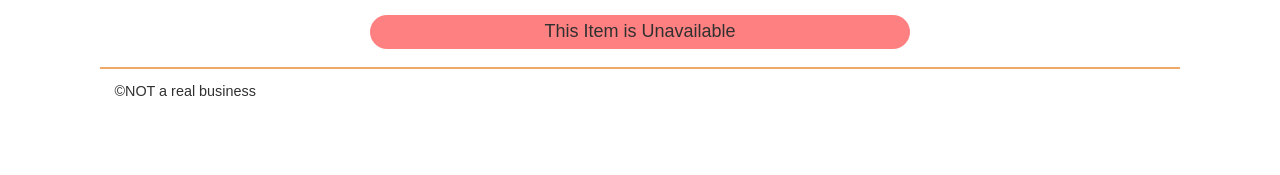
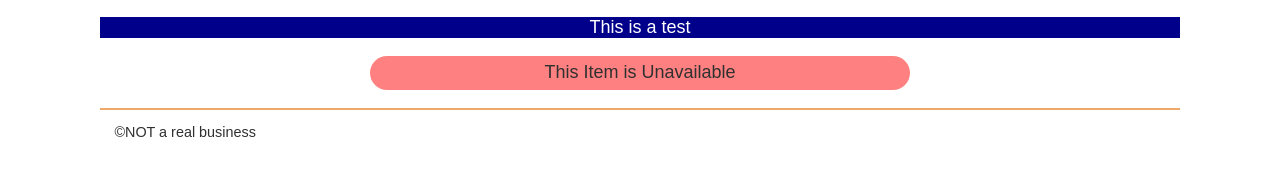
Before and after one commit to sarahaglenn/CSE330-group3, a website built with Vite: page src/product_pages/index.html in a window 1280 px wide. Shown: the part 63-238 px from the top of the page. Built offline with nearby package versions, Linux system fonts and the light colour scheme; files whose address does not match are found by name.

Commit message:
Created an alert module and alerts.json. Alerts can be created in alerts.json and then displayed on the product pages.

```diff
--- /dev/null
+++ b/src/js/alert.mjs
@@ -0,0 +1,21 @@
+async function getAlerts() {
+  const response = await fetch("../json/alerts.json")
+  if (response.ok) {
+    const data = await response.json();
+    if (data.alerts.length > 0) {
+      const alertSection = document.createElement("section");
+      alertSection.classList = "alert-list";
+      for (const alert of data.alerts) {
+        const alertP = document.createElement("p");
+        alertP.textContent = alert.message;
+        alertP.style.background = alert.background;
+        alertP.style.color = alert.color;
+        alertP.style.textAlign = "center";
+        alertSection.appendChild(alertP);
+      }
+      document.querySelector("main").prepend(alertSection);
+    }
+  }
+}
+
+getAlerts();
--- a/src/product_pages/index.html
+++ b/src/product_pages/index.html
@@ -11,7 +11,7 @@
     <link rel="stylesheet" href="../css/style.css" />
 
     <script src="../js/product.js" type="module"></script>
-    <!-- <script src="../js/productDetails.mjs" type="module"></script> -->
+    <script src="../js/alert.mjs" type="module"></script>
   </head>
 
   <body>
--- /dev/null
+++ b/src/public/json/alerts.json
@@ -0,0 +1,9 @@
+{
+  "alerts": [
+    {
+      "message": "This is a test",
+      "background": "darkblue",
+      "color": "white"
+    }
+  ]
+}
```
